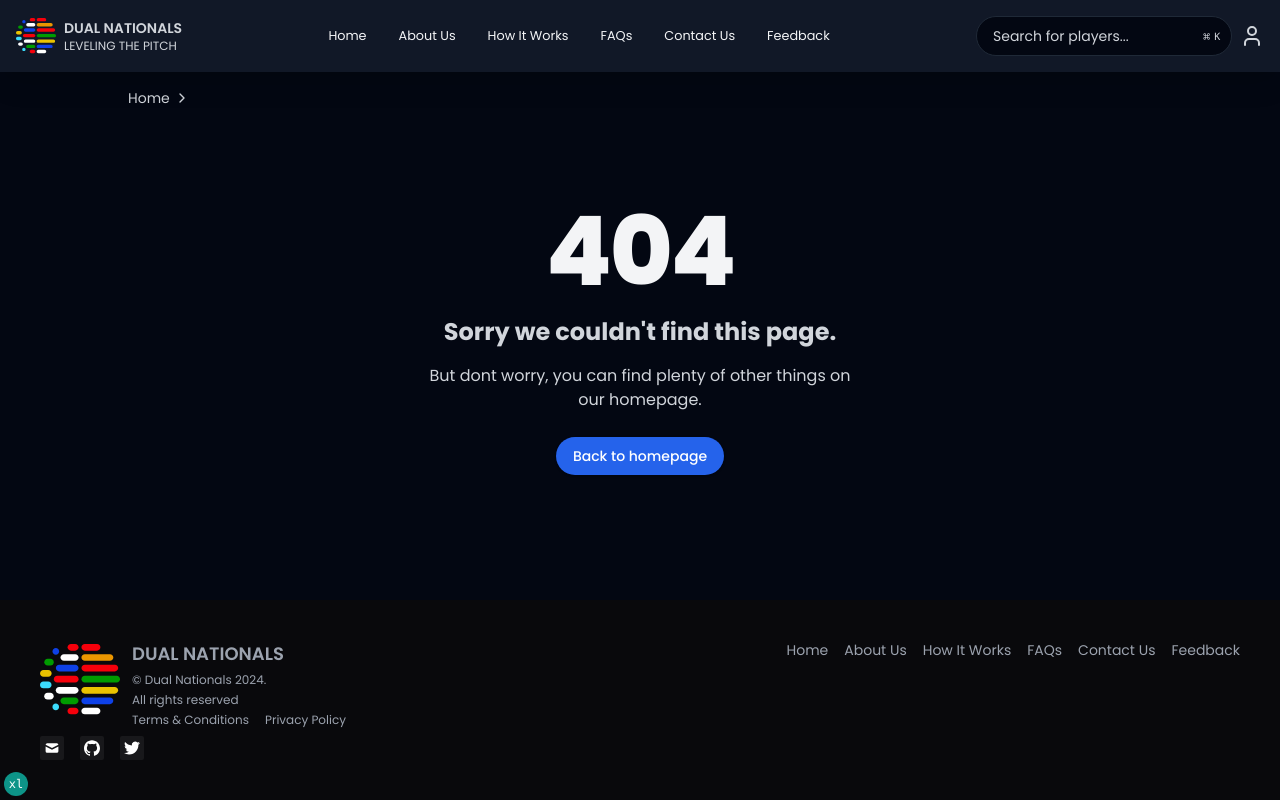
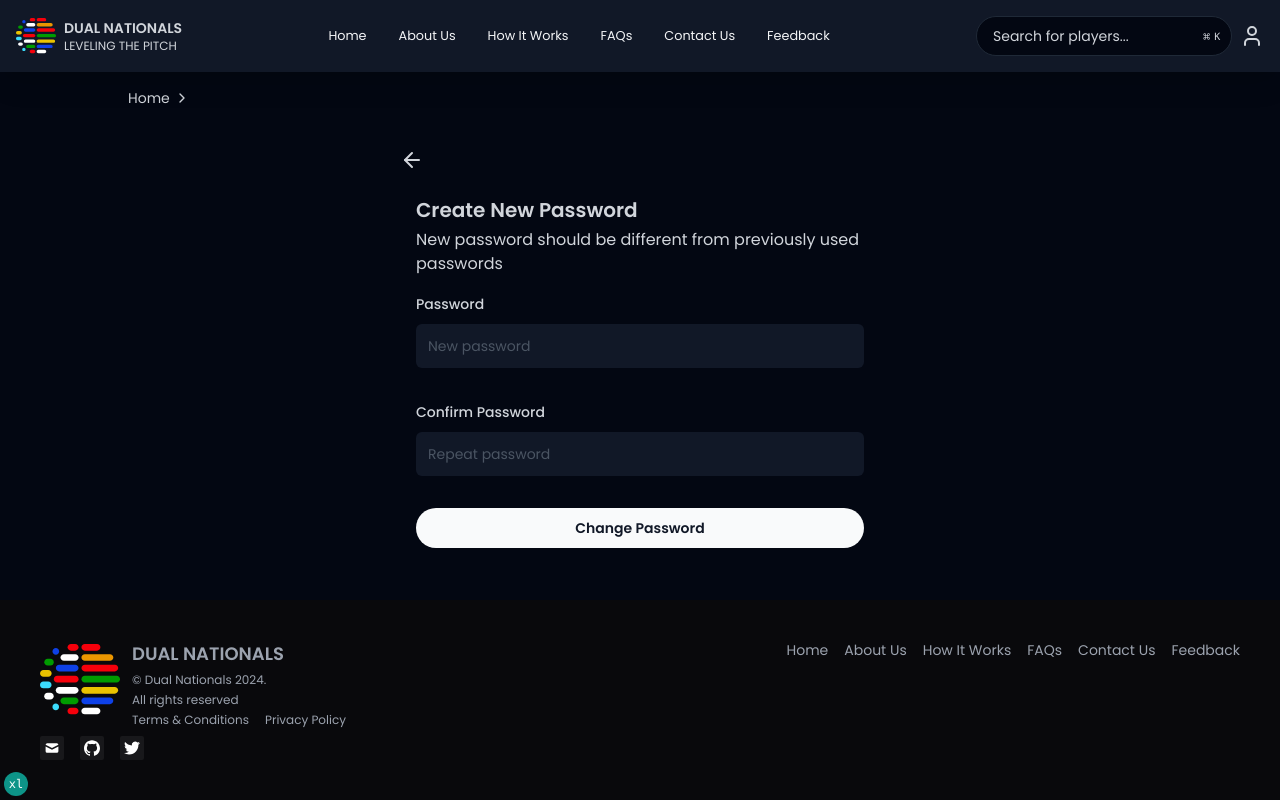
Before and after one commit to VincentMukuna/dual-nationals-fe, a Next.js app: page /reset-password in a window 1280 px wide. Before the commit this address had no page. Built offline with nearby package versions, Linux system fonts and the light colour scheme.

Commit message:
[feat] add reset password page

```diff
--- /dev/null
+++ b/src/app/(auth)/reset-password/page.tsx
@@ -0,0 +1,81 @@
+'use client'
+import CustomLink from '@/components/link'
+import { Button } from '@/components/ui/button'
+import {
+  Form,
+  FormControl,
+  FormField,
+  FormItem,
+  FormLabel,
+  FormMessage,
+} from '@/components/ui/form'
+import { Input } from '@/components/ui/input'
+import { zodResolver } from '@hookform/resolvers/zod'
+import { ArrowLeft } from 'lucide-react'
+import { useForm } from 'react-hook-form'
+import { z } from 'zod'
+
+const formSchema = z.object({
+  password: z.string().min(6, { message: 'Password must contain at least 6 characters' }),
+  password2: z.string().min(6, { message: 'Password must contain at least 6 characters' }),
+})
+export default function ForgotPasswordPage() {
+  const form = useForm<z.infer<typeof formSchema>>({
+    resolver: zodResolver(formSchema),
+    defaultValues: {
+      password: '',
+      password2: '',
+    },
+  })
+
+  function onSubmit(values: z.infer<typeof formSchema>) {
+    form.reset()
+  }
+  return (
+    <main className="mx-auto mt-8 flex max-w-md flex-col gap-4">
+      <CustomLink href={'/login'} className="relative right-6">
+        <Button variant={'ghost'} className="h-10 w-10 p-0">
+          <ArrowLeft />
+        </Button>
+      </CustomLink>
+      <div className="space-y-1">
+        <h1 className="text-xl font-semibold ">Create New Password</h1>
+        <h2>New password should be different from previously used passwords</h2>
+      </div>
+      <Form {...form}>
+        <form onSubmit={form.handleSubmit(onSubmit)} className="flex flex-col space-y-8">
+          <FormField
+            control={form.control}
+            name="password"
+            render={({ field }) => (
+              <FormItem>
+                <FormLabel>Password</FormLabel>
+                <FormControl>
+                  <Input type="password" placeholder="New password" {...field} />
+                </FormControl>
+                <FormMessage />
+              </FormItem>
+            )}
+          />
+          <FormField
+            control={form.control}
+            name="password2"
+            render={({ field }) => (
+              <FormItem>
+                <FormLabel>Confirm Password</FormLabel>
+                <FormControl>
+                  <Input type="password" placeholder="Repeat password" {...field} />
+                </FormControl>
+                <FormMessage />
+              </FormItem>
+            )}
+          />
+
+          <Button type="submit" className="self-stretch rounded-full font-semibold ">
+            Change Password
+          </Button>
+        </form>
+      </Form>
+    </main>
+  )
+}
```
